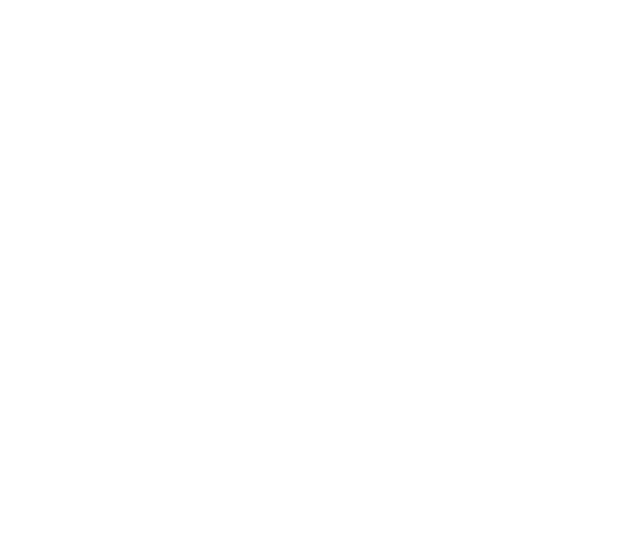
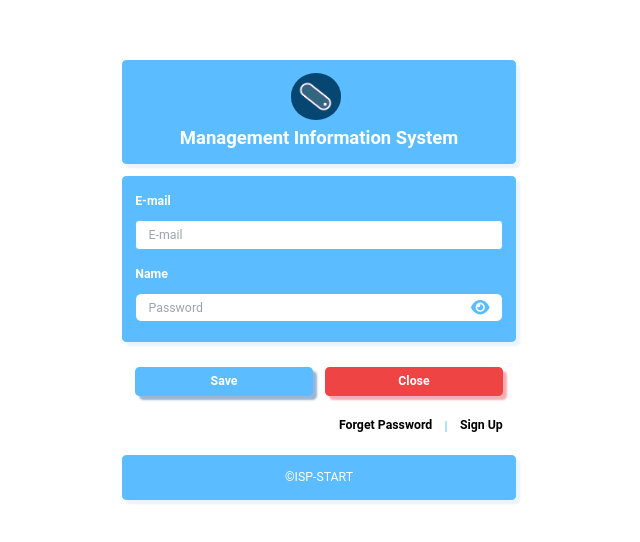
Before and after one commit to chenjiahau/Mockup, a React (Vite) app: page /#/login in a window 1280 px wide. Before the commit this address had no page. Shown: the part 114-656 px from the top of the page, without its empty margins (321-961 px from the left). Built offline with nearby package versions, Linux system fonts and the light colour scheme.

Commit message:
Login page

```diff
--- a/src/App.css
+++ b/src/App.css
@@ -47,26 +47,18 @@
 
 .dark-primary-shadow {
   box-shadow: 4px 4px 2px rgba(5, 70, 155, 0.4);
+}
 
-  &:hover {
-    box-shadow: 4px 4px 2px rgba(10, 248, 244, 0.2);
-  }
+.light-primary-shadow {
+  box-shadow: 4px 4px 2px rgba(203, 224, 255, 0.4);
 }
 
 .save-shadow {
   box-shadow: 4px 4px 2px rgba(91, 188, 255, 0.4);
-
-  &:hover {
-    box-shadow: 4px 4px 2px rgba(10, 248, 244, 0.2);
-  }
 }
 
 .cancel-shadow {
   box-shadow: 4px 4px 2px rgba(220, 53, 69, 0.4);
-
-  &:hover {
-    box-shadow: 4px 4px 2px rgba(10, 248, 244, 0.2);
-  }
 }
 
 .spacer {
--- a/src/App.jsx
+++ b/src/App.jsx
@@ -3,6 +3,7 @@
 import { Routes, Route } from "react-router-dom";
 import Layout from "./ui/Layout";
 
+import Login from "./pages/Login";
 import Dashboard from "./pages/Dashboard";
 import Members from "./pages/Members";
 import Categories from "./pages/Categories";
@@ -14,6 +15,7 @@
 function App() {
   return (
     <Routes>
+      <Route path='/login' element={<Login />} />
       <Route path='/' element={<Layout />}>
         <Route path='/' element={<Dashboard />} />
         <Route path='/members' element={<Members />} />
--- a/src/components/ButtonBox/index.jsx
+++ b/src/components/ButtonBox/index.jsx
@@ -6,15 +6,15 @@
   extraClasses,
   isDisabled,
   isClose,
-  isModal,
+  isSave,
   title,
   onClick,
   children,
 }) => {
   let extraClassName = generateExtraClass(extraClasses);
   let disabledClassName = isDisabled ? "disabled-button" : "";
+  let saveClassName = isSave ? "save-button" : "";
   let closeClassName = isClose ? "close-button" : "";
-  let modalClassName = isModal ? "modal-button" : "";
 
   const handleClick = () => {
     if (isDisabled) return;
@@ -23,7 +23,7 @@
 
   return (
     <div
-      className={`button-box dark-primary-shadow ${extraClassName} ${disabledClassName} ${closeClassName} ${modalClassName}`}
+      className={`button-box dark-primary-shadow ${extraClassName} ${disabledClassName} ${closeClassName} ${saveClassName}`}
       onClick={handleClick}
     >
       <button className={`${disabledClassName}`}>{children || title}</button>
@@ -34,8 +34,8 @@
 ButtonBox.propTypes = {
   extraClasses: PropTypes.array,
   isDisabled: PropTypes.bool,
+  isSave: PropTypes.bool,
   isClose: PropTypes.bool,
-  isModal: PropTypes.bool,
   title: PropTypes.string,
   onClick: PropTypes.func,
   children: PropTypes.node,
--- a/src/components/ButtonBox/module.css
+++ b/src/components/ButtonBox/module.css
@@ -7,7 +7,7 @@
   }
 }
 
-.modal-button {
+.save-button {
   @apply w-[15rem] h-12 flex items-center justify-center bg-primary rounded-md border-2 border-primary text-white text-2xl font-bold;
   cursor: pointer;
 
--- a/src/components/ModalBox/index.jsx
+++ b/src/components/ModalBox/index.jsx
@@ -37,7 +37,7 @@
         <div className='modal-footer'>
           <ButtonBox
             onClick={onSubmit}
-            isModal={true}
+            isSave={true}
             isDisabled={true}
             extraClasses={["primary-shadow"]}
           >
--- /dev/null
+++ b/src/pages/Login/index.jsx
@@ -0,0 +1,90 @@
+import "./module.css";
+import logo from "@/assets/img/brand.png";
+import { useState } from "react";
+
+import { FontAwesomeIcon } from "@fortawesome/react-fontawesome";
+import { faEye, faEyeSlash } from "@fortawesome/free-solid-svg-icons";
+
+import MainTitle from "@/components/MainTitle";
+import FormGroup from "@/components/FormGroup";
+import FormLabel from "@/components/FormLabel";
+import InputBox from "@/components/InputBox";
+import ButtonBox from "@/components/ButtonBox";
+import LinkButton from "@/components/LinkButton";
+
+const Login = () => {
+  const [email, setEmail] = useState("");
+  const [password, setPassword] = useState("");
+  const [isPasswordVisible, setIsPasswordVisible] = useState(false);
+
+  return (
+    <div className='login-container'>
+      <div className='login-block login-header light-primary-shadow'>
+        <div className='icon'>
+          <img src={logo} />
+        </div>
+        <MainTitle extraClasses={["!mb-0"]}>
+          Management Information System
+        </MainTitle>
+      </div>
+
+      <div className='login-block login-form light-primary-shadow'>
+        <FormGroup>
+          <FormLabel forName='email'>E-mail</FormLabel>
+          <InputBox
+            type='text'
+            id='email'
+            name='email'
+            placeholder='E-mail'
+            value={email}
+            onChange={(value) => setEmail(value)}
+          />
+        </FormGroup>
+
+        <FormGroup>
+          <FormLabel forName='password'>Name</FormLabel>
+          <InputBox
+            type={isPasswordVisible ? "text" : "password"}
+            id='password'
+            name='password'
+            placeholder='Password'
+            value={password}
+            onChange={(value) => setPassword(value)}
+          >
+            {
+              <FontAwesomeIcon
+                icon={isPasswordVisible ? faEyeSlash : faEye}
+                onClick={() => setIsPasswordVisible(!isPasswordVisible)}
+              />
+            }
+          </InputBox>
+        </FormGroup>
+      </div>
+
+      <div className='login-block login-button'>
+        <ButtonBox onClick={() => {}} isSave={true}>
+          Save
+        </ButtonBox>
+        <ButtonBox
+          onClick={() => {}}
+          isClose={true}
+          extraClasses={["cancel-shadow"]}
+        >
+          Close
+        </ButtonBox>
+      </div>
+
+      <div className='login-block login-link'>
+        <LinkButton to='/forgot-password' title='Forget Password' />
+        <div>|</div>
+        <LinkButton to='/signup' title='Sign Up' />
+      </div>
+
+      <div className='login-block login-footer light-primary-shadow'>
+        ©ISP-START
+      </div>
+    </div>
+  );
+};
+
+export default Login;
--- /dev/null
+++ b/src/pages/Login/module.css
@@ -0,0 +1,61 @@
+.login-container {
+  @apply h-screen flex flex-col justify-center items-center bg-white p-8 text-[100%];
+}
+
+.login-block {
+  @apply w-[32rem] flex flex-col gap-2 bg-primary border rounded-md border-primary text-white mb-4 p-4;
+
+  .form-group {
+    @apply mb-2;
+  }
+
+  .form-label {
+    @apply m-0;
+    color: inherit;
+    font-size: inherit;
+  }
+
+  .input-box,
+  .input-box-with-icon {
+    @apply h-[2.4rem] text-black;
+  }
+
+  .button-box {
+    @apply w-full h-auto;
+    font-size: inherit;
+  }
+}
+
+.login-block.login-header {
+  @apply flex justify-center items-center text-2xl font-bold text-center;
+
+  .icon {
+    @apply w-16 bg-darkPrimary text-white text-2xl font-bold rounded-[50%] mr-2 p-2;
+  }
+
+  .main-title {
+    @apply text-2xl font-bold;
+  }
+}
+
+.login-block.login-form {
+  @apply p-4;
+}
+
+.login-block.login-button {
+  @apply w-[32rem] !flex-row bg-transparent border-transparent gap-4;
+}
+
+.login-block.login-link {
+  @apply flex flex-row justify-end gap-4 text-primary bg-transparent border-transparent mb-0 px-4 py-0;
+  transform: translateY(-0.5rem);
+
+  .link-button {
+    @apply h-[18px] p-0 text-black;
+    font-size: inherit;
+  }
+}
+
+.login-block.login-footer {
+  @apply flex flex-row justify-center items-center mt-4;
+}
```
